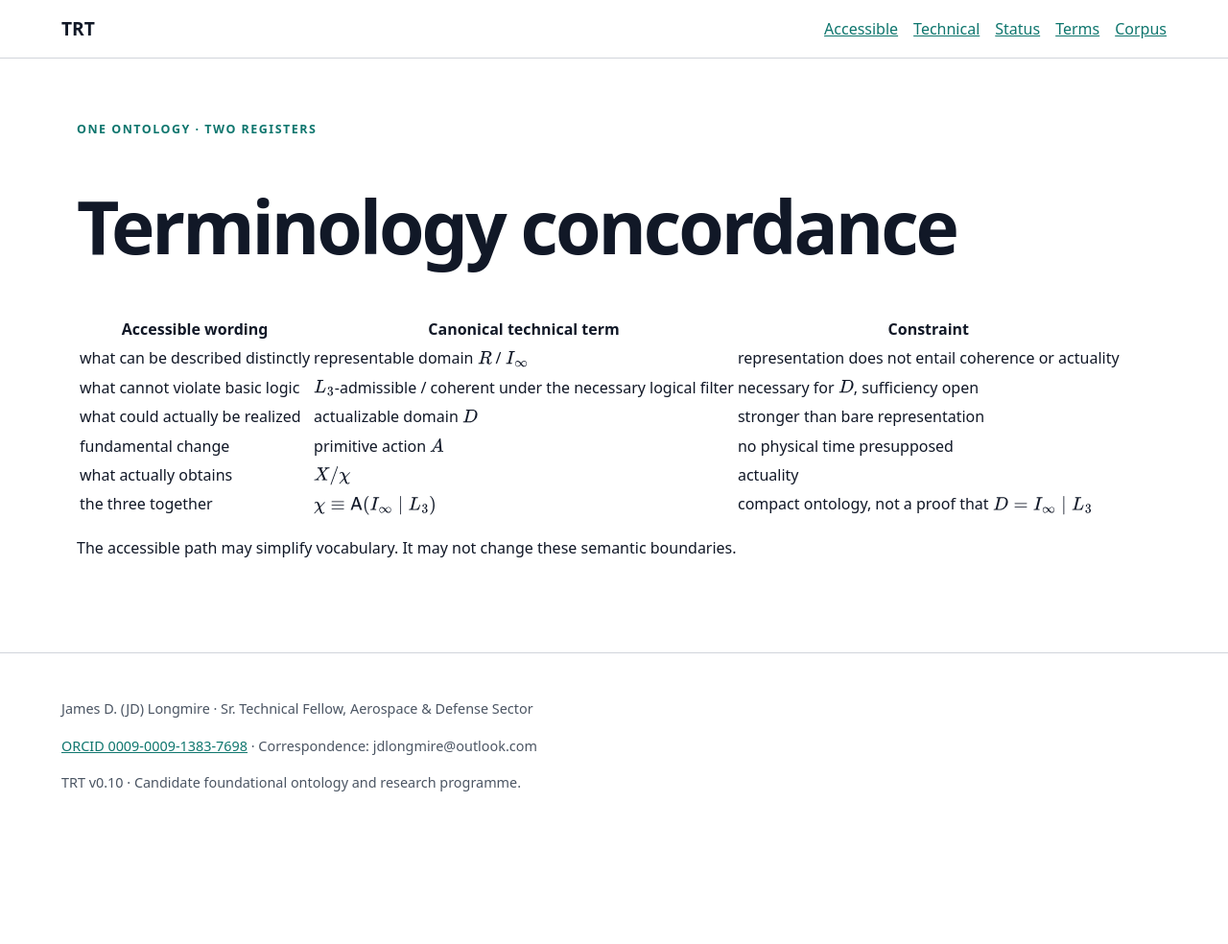
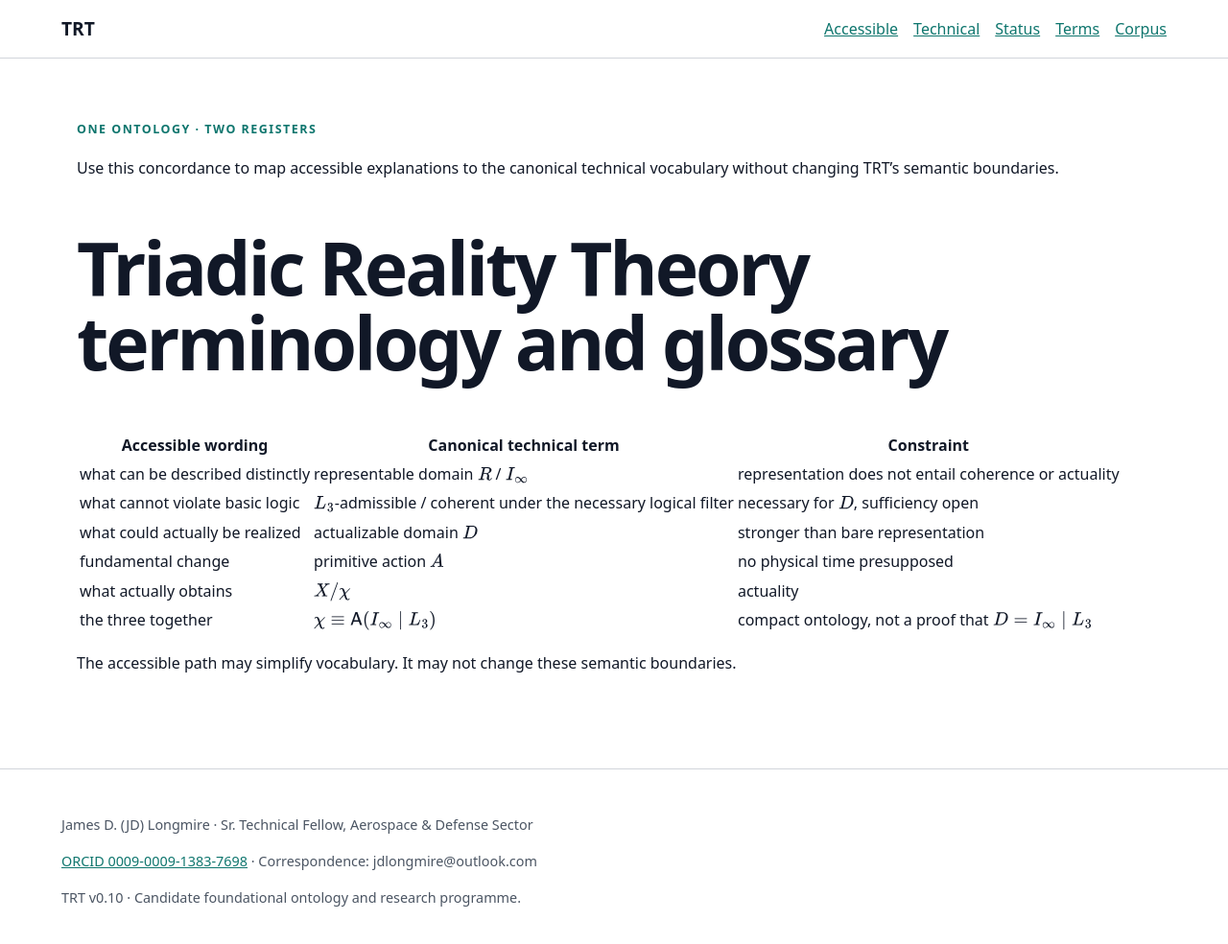
Before and after one commit to jdlongmire/triadic-reality-theory, a Jekyll site: the page built from docs/terminology/index.md, in a window 1280 px wide and 995 px high. Shown: the top 984 px of the window at 96% size. Built offline with Jekyll 4.4.1, drawn with Linux system fonts in a browser that asks for light colours.

Commit message:
optimize TRT Pages title description and semantic copy

```diff
--- a/docs/terminology/index.md
+++ b/docs/terminology/index.md
@@ -1,10 +1,13 @@
 ---
 layout: default
-title: Terminology
+title: TRT Terminology and Glossary
+description: "Terminology concordance for Triadic Reality Theory, mapping accessible language to canonical terms for logic, information, action, representability, actualizability, and actuality."
 ---
 <p class="eyebrow">One ontology · two registers</p>
 
-# Terminology concordance
+Use this concordance to map accessible explanations to the canonical technical vocabulary without changing TRT's semantic boundaries.
+
+# Triadic Reality Theory terminology and glossary
 
 | Accessible wording | Canonical technical term | Constraint |
 |---|---|---|
```
